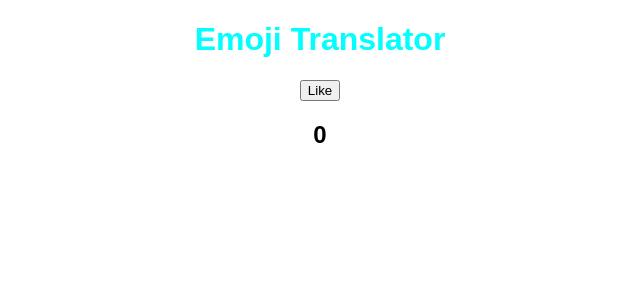
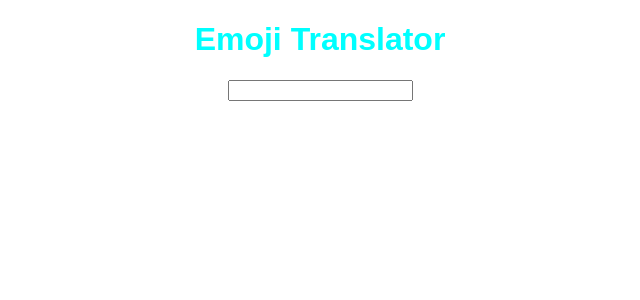
Before and after one commit to rushi-173/Emoji-Translator, a React (Create React App) app: page / in a window 1280 px wide. Shown: the top 300 px of the page, without its empty margins (320-960 px from the left). Built offline with nearby package versions, Linux system fonts and the light colour scheme.

Commit message:
upto ex-11

```diff
--- a/src/App.js
+++ b/src/App.js
@@ -2,16 +2,16 @@ import React, { useState } from "react";
 import "./styles.css";
 
 export default function App() {
-  var [likeCount, setLikeCounter] = useState(0);
-  function likeBtnHandler() {
-    setLikeCounter((likeCount += 1));
-    console.log(likeCount);
+  var [emoji, setEmoji] = useState();
+  function inputHandler(event) {
+    setEmoji(event.target.value);
+    console.log(event.target.value);
   }
   return (
     <div className="App">
       <h1 className="mainHeading">Emoji Translator</h1>
-      <button onClick={likeBtnHandler}> Like </button>
-      <h2> {likeCount} </h2>
+      <input type="text" onChange={() => inputHandler(event)} />
+      <p>{emoji}</p>
     </div>
   );
 }
```
